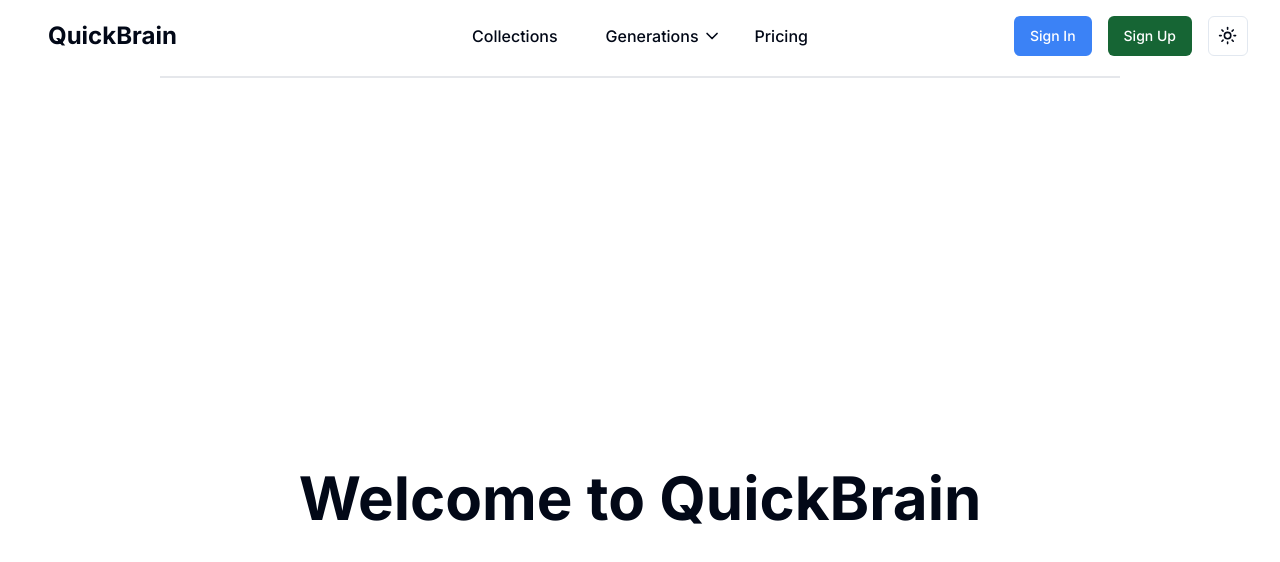
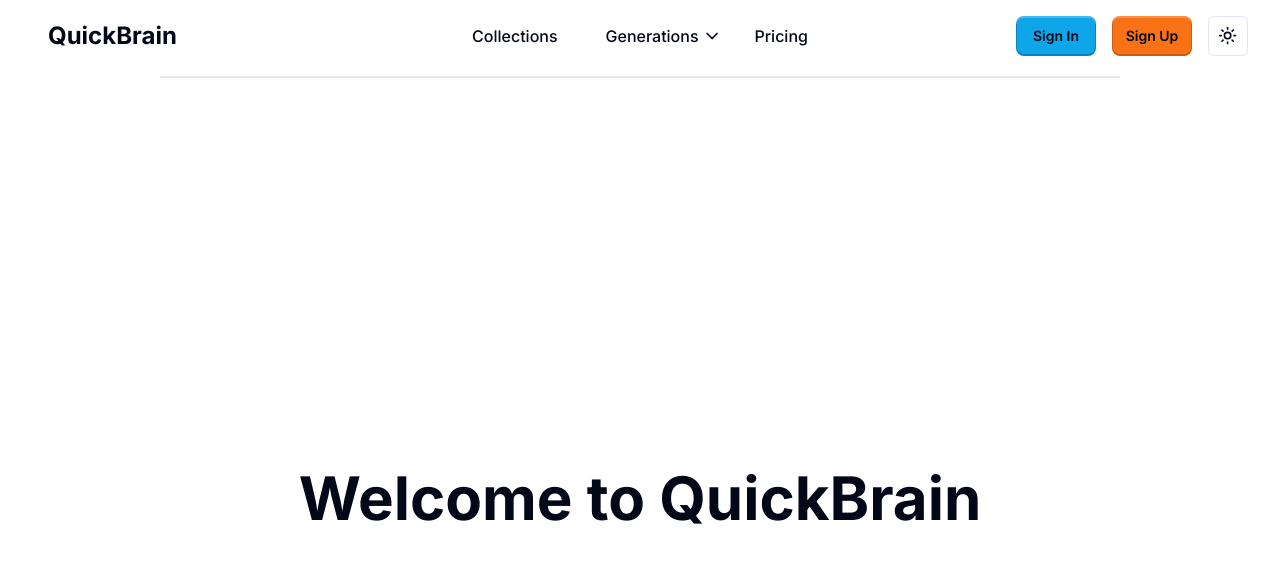
Before and after one commit to na2099/quick-brain, a Next.js app: page / in a window 1280 px wide. Shown: the top 562 px of the page. Built offline with nearby package versions, Linux system fonts and the light colour scheme; no server answers.

Commit message:
refactor: Update UI for sign-in and sign-up pages

```diff
--- a/app/globals.css
+++ b/app/globals.css
@@ -171,6 +171,10 @@
   height: 448px;
 }
 
+.button-two {
+  box-shadow: rgba(255, 255, 255, 0.2) 0px 2px 0px 0px inset, rgba(0, 0, 0, 0.2) 0px -1px 0px 1px inset;
+}
+
 .button {
   padding: 12px 16px;
   box-shadow: rgba(255, 255, 255, 0.2) 0px 2px 0px 0px inset, rgba(0, 0, 0, 0.2) 0px -1px 0px 1px inset;
--- a/app/pricing/page.tsx
+++ b/app/pricing/page.tsx
@@ -54,7 +54,7 @@
                 Free
               </span>
             </div>
-          <p className="mt-2 text-gray-600 dark:text-zinc-300">
+            <p className="mt-2 text-gray-600 dark:text-zinc-300">
               The basics for automating your design tokens and assets syncing.
             </p>
             <button className="mt-7 bg-blue-600 hover:bg-blue-700 text-white w-full rounded-lg button">
--- a/components/Navbar.tsx
+++ b/components/Navbar.tsx
@@ -118,14 +118,14 @@
 
         <div className="flex items-center space-x-4">
           <SignedOut>
-            <div className="space-x-4">
+            <div className="space-x-4 ">
               <Link href="/sign-in" passHref>
-                <Button className="text-white bg-blue-500 hover:bg-blue-600">
+                <Button className="text-white bg-sky-500 hover:bg-sky-600 text-normal font-semibold rounded-lg antialiased w-20 leading-6 button-two">
                   Sign In
                 </Button>
               </Link>
               <Link href="/sign-up" passHref>
-                <Button className="text-white bg-green-800 hover:bg-blue-600">
+                <Button className="text-white bg-orange-500 hover:bg-orange-600 text-normal font-semibold rounded-lg antialiased w-20 leading-6 button-two">
                   Sign Up
                 </Button>
               </Link>
```
